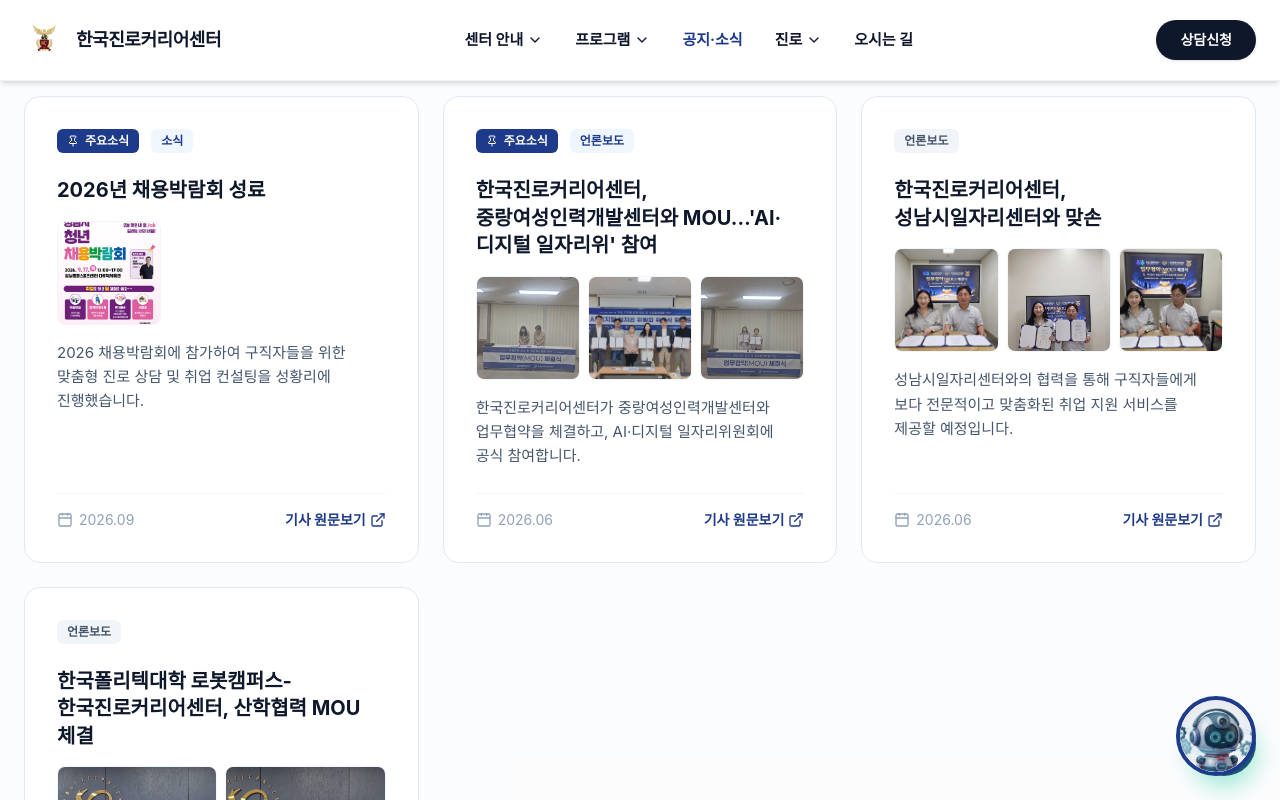
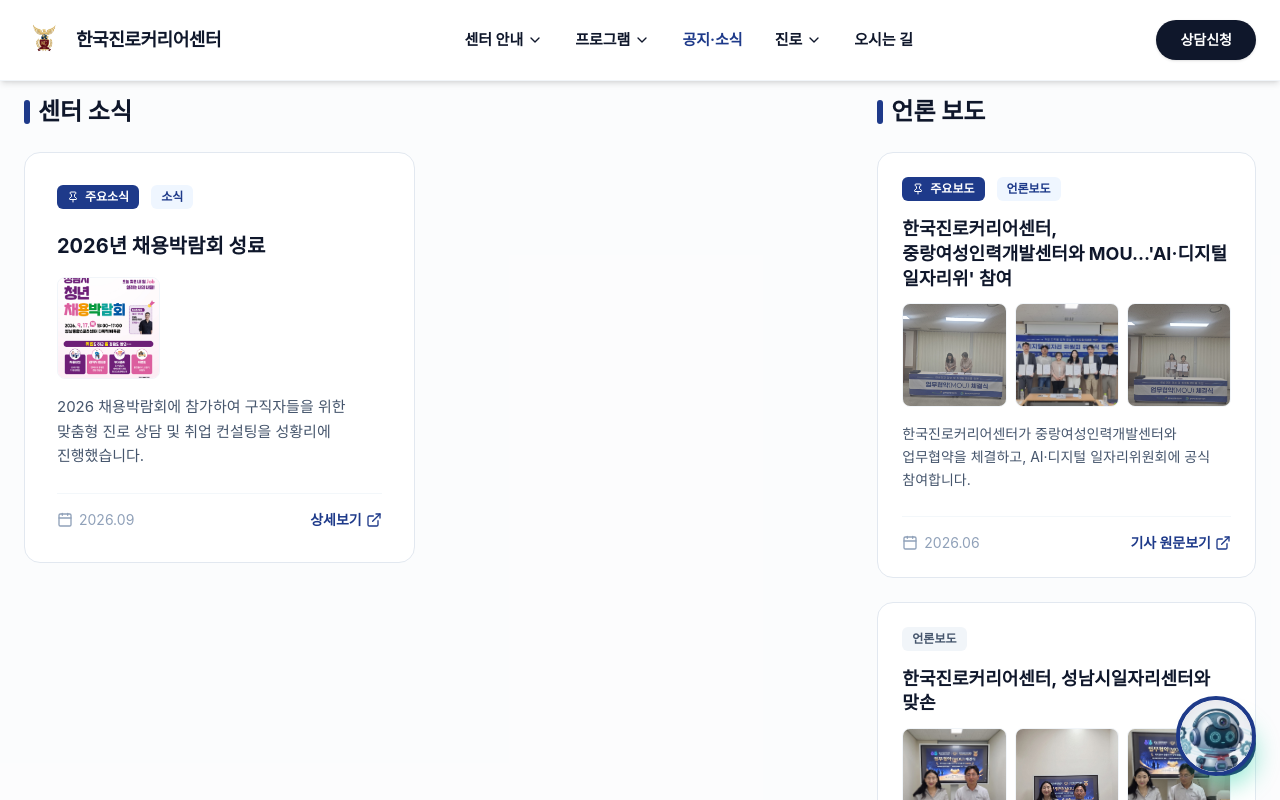
Before and after one commit to Minkkaeng/Korea-Career-Center, a Next.js app: page /notices in a window 1280 px wide. Shown: the top 800 px of the page. Built offline with nearby package versions, Linux system fonts and the light colour scheme.

Commit message:
style: split notices layout to posts on left and news cards on right

```diff
--- a/approved-ui/pages/Notices.tsx
+++ b/approved-ui/pages/Notices.tsx
@@ -61,17 +61,25 @@
   return (
     <div className="w-full bg-slate-50/50 font-sans min-h-screen pb-24">
       <div className="max-w-[1400px] mx-auto px-4 sm:px-6 pt-4">
+        <div className="grid lg:grid-cols-12 gap-8 lg:gap-12">
+
+          {/* Left Column: 소식 (Posts) */}
+          <div className="lg:col-span-7 xl:col-span-8">
+            <h2 className="text-2xl font-bold text-slate-900 mb-6 flex items-center gap-2">
+              <span className="w-1.5 h-6 bg-[#1e3a8a] rounded-full"></span>
+              센터 소식
+            </h2>
             <motion.div
               variants={container}
               initial="hidden"
               animate="show"
-          className="grid md:grid-cols-2 lg:grid-cols-3 gap-6"
+              className="grid sm:grid-cols-2 gap-6"
             >
-          {notices.map((notice) => (
+              {notices.filter(n => n.category === '소식').map((notice) => (
                 <motion.div
                   key={notice.id}
                   variants={item}
-              className="group bg-white rounded-2xl p-8 transition-all duration-300 hover:border-[#1e3a8a] hover:ring-1 hover:ring-[#1e3a8a]/10 flex flex-col h-full border border-slate-200"
+                  className="group bg-white rounded-2xl p-6 md:p-8 transition-all duration-300 hover:border-[#1e3a8a] hover:ring-1 hover:ring-[#1e3a8a]/10 flex flex-col h-full border border-slate-200"
                 >
                   <div className="flex items-start justify-between mb-6">
                     <div className="flex items-center gap-3">
@@ -113,6 +121,73 @@
                       <span>{notice.date}</span>
                     </div>
                     <a href={notice.url} target="_blank" rel="noopener noreferrer" className="flex items-center gap-1 text-[#1e3a8a] font-bold group-hover:gap-2 transition-all">
+                      상세보기
+                      <ExternalLink className="w-4 h-4" />
+                    </a>
+                  </div>
+                </motion.div>
+              ))}
+            </motion.div>
+          </div>
+
+          {/* Right Column: 언론보도 (News Cards) */}
+          <div className="lg:col-span-5 xl:col-span-4">
+            <h2 className="text-2xl font-bold text-slate-900 mb-6 flex items-center gap-2">
+              <span className="w-1.5 h-6 bg-[#1e3a8a] rounded-full"></span>
+              언론 보도
+            </h2>
+            <motion.div
+              variants={container}
+              initial="hidden"
+              animate="show"
+              className="grid sm:grid-cols-2 lg:grid-cols-1 gap-6"
+            >
+              {notices.filter(n => n.category === '언론보도').map((notice) => (
+                <motion.div
+                  key={notice.id}
+                  variants={item}
+                  className="group bg-white rounded-2xl p-6 transition-all duration-300 hover:border-[#1e3a8a] hover:ring-1 hover:ring-[#1e3a8a]/10 flex flex-col h-full border border-slate-200"
+                >
+                  <div className="flex items-start justify-between mb-4">
+                    <div className="flex items-center gap-3">
+                      {notice.isPinned && (
+                        <span className="flex items-center gap-1.5 bg-[#1e3a8a] text-white text-xs font-bold px-2.5 py-1 rounded-md">
+                          <Pin className="w-3 h-3" />
+                          주요보도
+                        </span>
+                      )}
+                      <span className={`text-xs font-bold px-2.5 py-1 rounded-md ${notice.isPinned ? 'bg-blue-50 text-[#1e3a8a]' : 'bg-slate-100 text-slate-600'}`}>
+                        {notice.category}
+                      </span>
+                    </div>
+                  </div>
+
+                  <div className="flex-1">
+                    <h3 className="text-lg font-bold text-slate-900 mb-3 group-hover:text-[#1e3a8a] transition-colors leading-snug break-keep">
+                      {notice.title}
+                    </h3>
+
+                    {notice.images && (
+                      <div className={`grid gap-2 mb-4 ${notice.images.length === 2 ? 'grid-cols-2' : 'grid-cols-3'}`}>
+                        {notice.images.map((img, idx) => (
+                          <div key={idx} className="aspect-square rounded-lg overflow-hidden border border-slate-100">
+                            <img src={img} alt="뉴스 이미지" loading="lazy" decoding="async" className="w-full h-full object-cover group-hover:scale-110 transition-transform duration-500" />
+                          </div>
+                        ))}
+                      </div>
+                    )}
+
+                    <p className="text-slate-600 leading-relaxed text-sm break-keep line-clamp-3">
+                      {notice.content}
+                    </p>
+                  </div>
+
+                  <div className="flex items-center justify-between text-slate-400 text-sm border-t border-slate-100/80 pt-4 mt-6">
+                    <div className="flex items-center gap-1.5">
+                      <Calendar className="w-4 h-4" />
+                      <span>{notice.date}</span>
+                    </div>
+                    <a href={notice.url} target="_blank" rel="noopener noreferrer" className="flex items-center gap-1 text-[#1e3a8a] font-bold group-hover:gap-2 transition-all">
                       기사 원문보기
                       <ExternalLink className="w-4 h-4" />
                     </a>
@@ -121,6 +196,9 @@
               ))}
             </motion.div>
           </div>
+
+        </div>
+      </div>
     </div>
   );
 }
```
Lines whose indentation alone changed are shown as unchanged.
